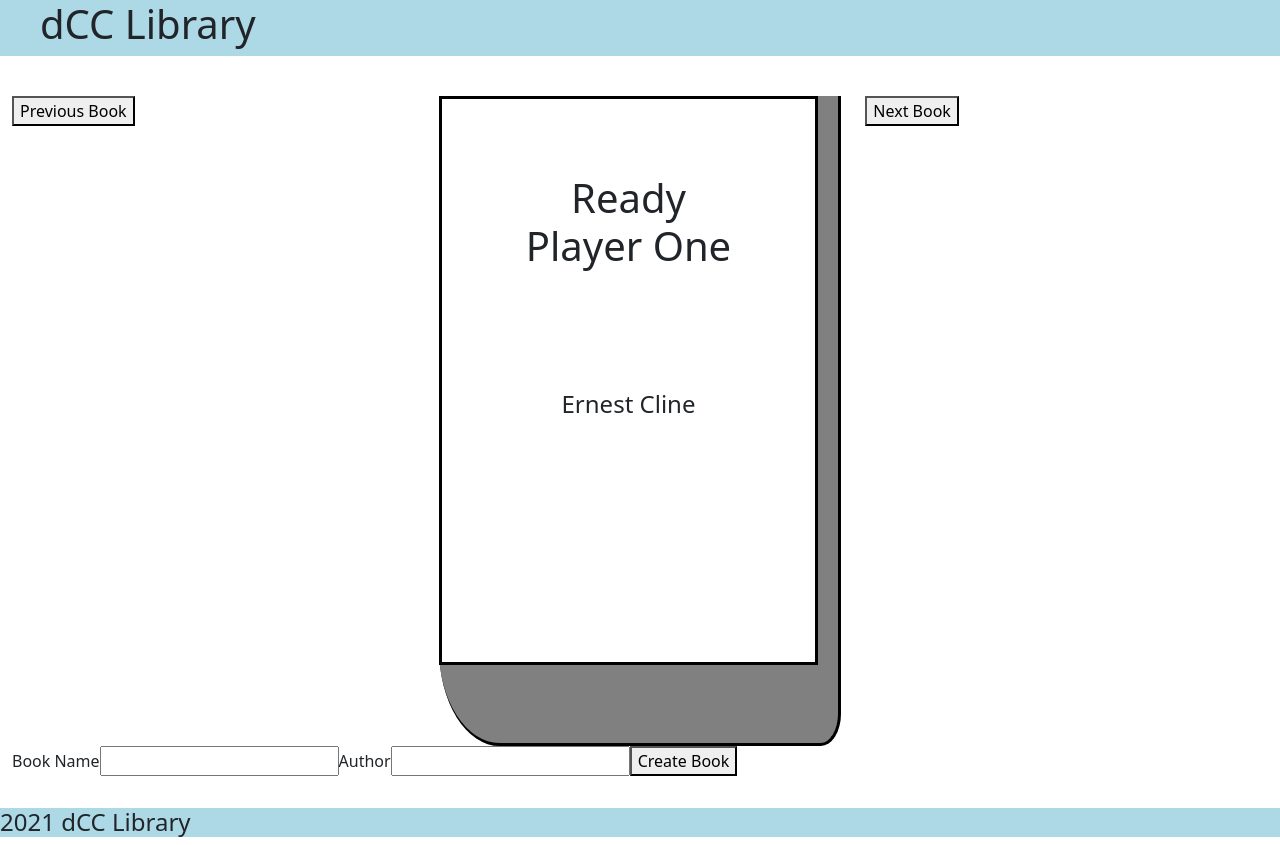
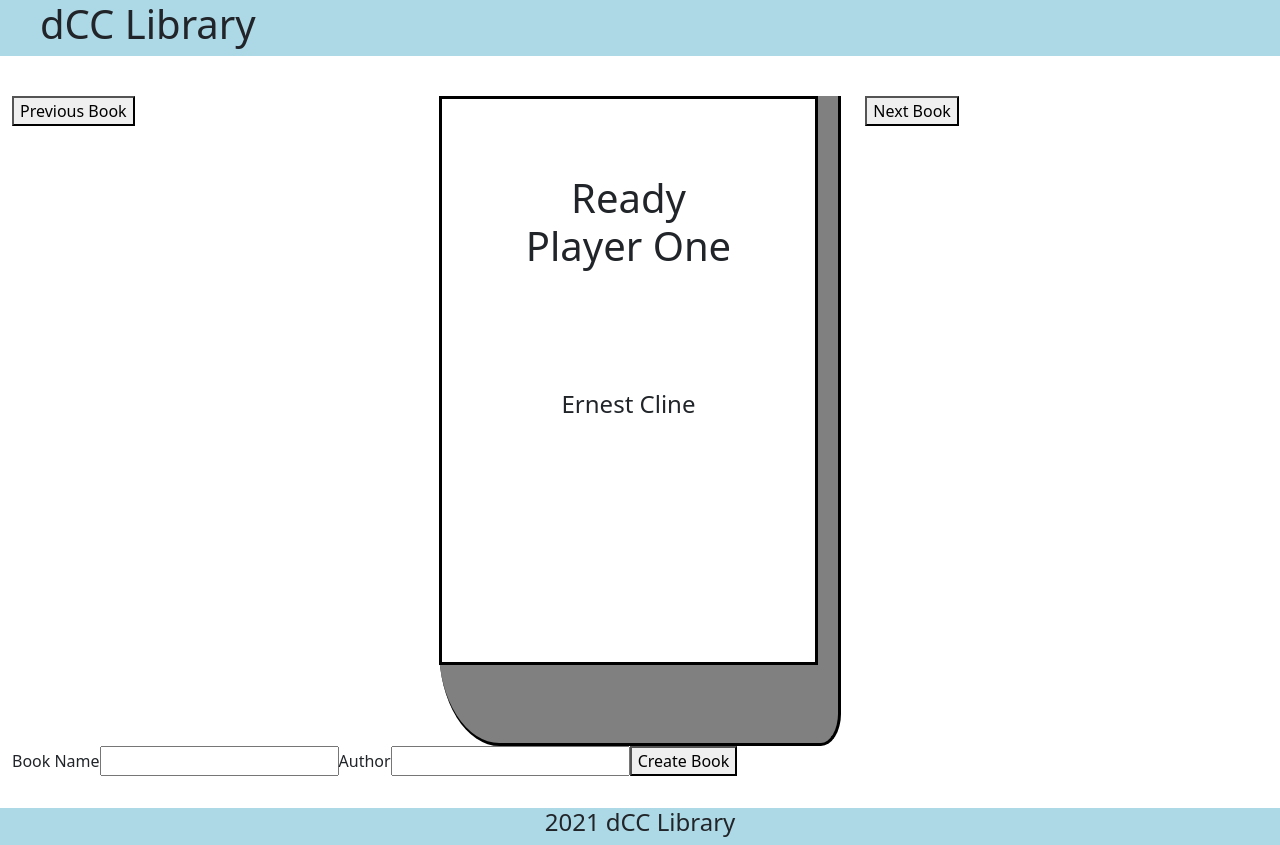
Before and after one commit to Therbots/DCC_library, a React (Create React App) app: page / in a window 1280 px wide. Built offline with nearby package versions, Linux system fonts and the light colour scheme.

Commit message:
finished footer bar

```diff
--- a/src/components/App.jsx
+++ b/src/components/App.jsx
@@ -44,7 +44,7 @@ class App extends Component {
         console.log('From the creatBook on App component', newBook);
         this.books.push(newBook);
         this.setState({
-            bookNumber:this.books.length -1
+            bookNumber: this.books.length -1
         })
     }
 
--- a/src/components/FooterBar/FooterBar.css
+++ b/src/components/FooterBar/FooterBar.css
@@ -1,7 +1,9 @@
 .footerbar-nav {
     background-color: lightblue;
     width: 100%;
-    margin-top: 2em; /* negative value of footer height */
+    box-shadow: 0 50vh 0 50vh lightblue;
+    text-align: center;
+    margin-top: 2em;
 }
 
 .h4 {
--- a/src/components/FooterBar/FooterBar.jsx
+++ b/src/components/FooterBar/FooterBar.jsx
@@ -1,16 +1,12 @@
 import React from 'react';
 import './FooterBar.css'
 
-function FooterBar(props) {
+const FooterBar = () => {
     return (
-        <div className="row">
-            <div className="col-md-12" style={{padding: 0}}>
-                <div className="footerbar-nav">
-                    <h4>2021 dCC Library</h4>
-                </div>
-            </div>
-        </div>
-    )
+        <footer className="footerbar-nav">
+            <h4>2021 dCC Library</h4>
+        </footer>
+     );
 }
 
 export default FooterBar;
```
